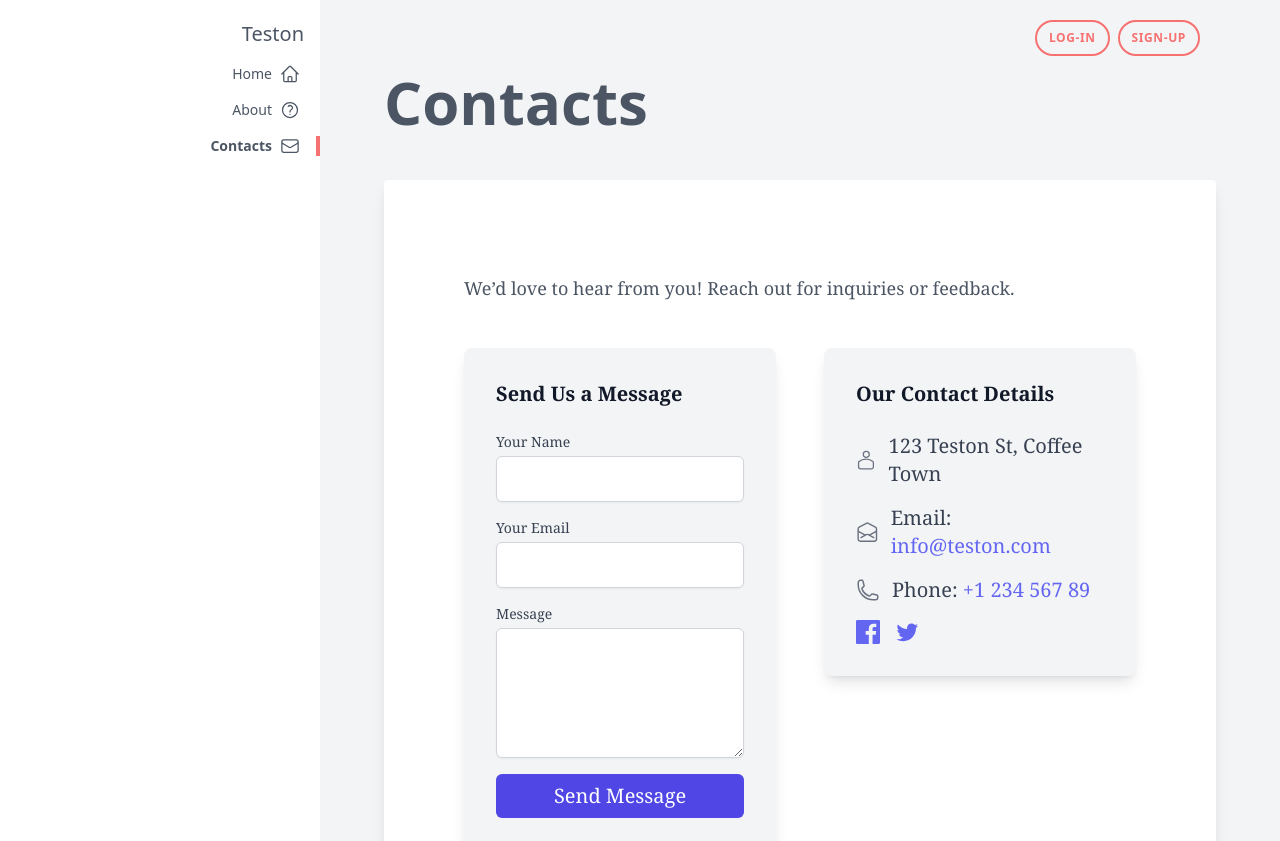
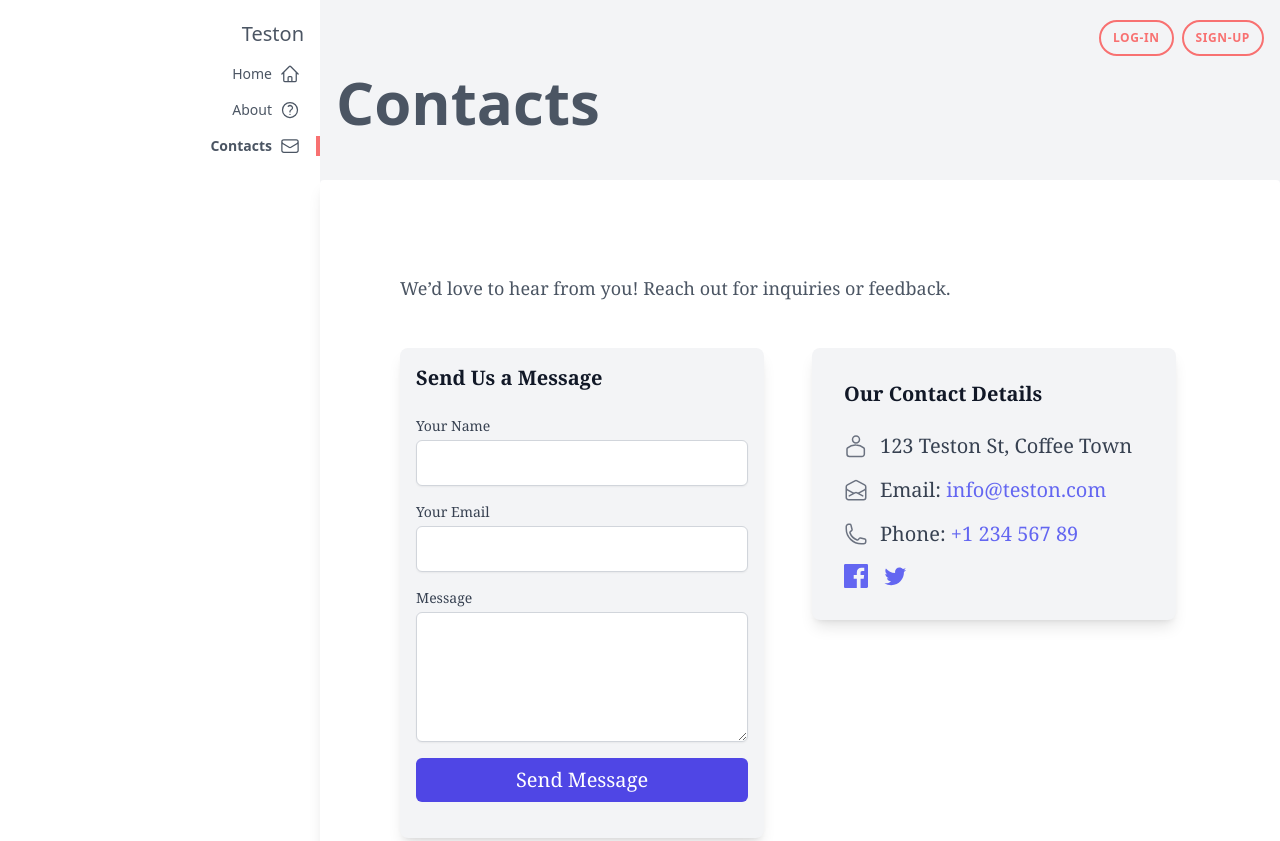
Before and after one commit to teston-25/tailwindstar, a website: page contacts.html in a window 1280 px wide. Shown: the top 841 px of the page. Drawn offline with Linux system fonts and the light colour scheme; a web font is replaced by a local one.

Commit message:
path-mob mod edition

```diff
--- a/contacts.html
+++ b/contacts.html
@@ -69,14 +69,14 @@
                 </nav>
             </div>
 <!--End of nav -->
-        <main class="py-1 px-16 bg-gray-100 col-span-3 h-100vh pb-20 w-full">
+        <main class="py-1 px-8 bg-gray-100 col-span-3 h-100vh pb-20 w-full mob:px-0">
 
           <div class="text-red-400 flex gap-2 p-4 justify-center tab:justify-end">
             <a href="#" class="login btn border-red-400 tab:border-2 hover:bg-red-400 hover:text-white transition ease-linear duration-400">Log-in</a>
             <a href="#" class="Signup btn border-red-400 tab:border-2 hover:bg-red-400 hover:text-white transition ease-linear duration-400">Sign-up</a>
           </div>
 
-            <header>
+            <header class="px-4">
                 <h2 class="text-6xl font-bold pb-12">Contacts</h2>
             </header>
 
@@ -89,7 +89,7 @@
     <div class="mt-12 grid gap-12 items-start grid-cols-1 tab:grid-cols-2">
 
       <!-- Contact Form -->
-      <div class="bg-gray-100 p-8 shadow-lg rounded-lg">
+      <div class="bg-gray-100 p-4 shadow-lg rounded-lg  tab:">
         <h3 class="text-xl font-semibold text-gray-900 mb-6">Send Us a Message</h3>
         <form action="#" method="POST">
           <div class="mb-4">
```
Also changed, not shown: about.html (+2 -2 lines).
